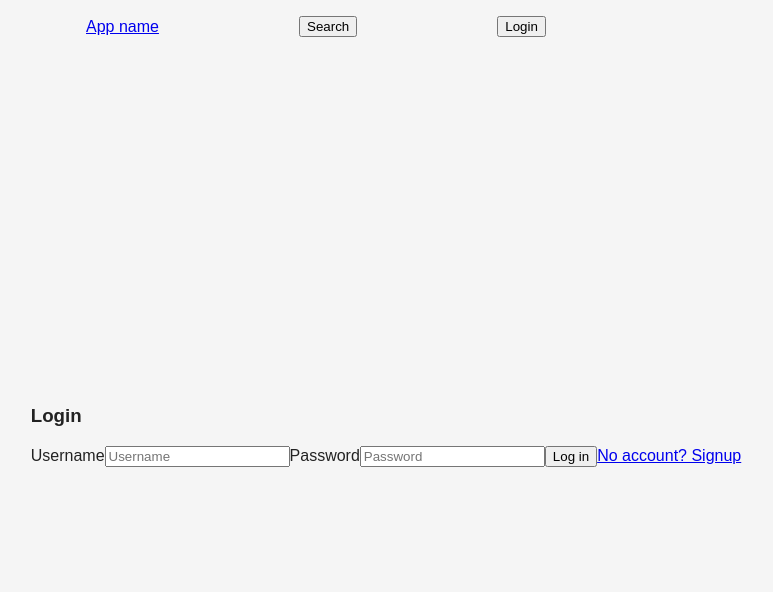
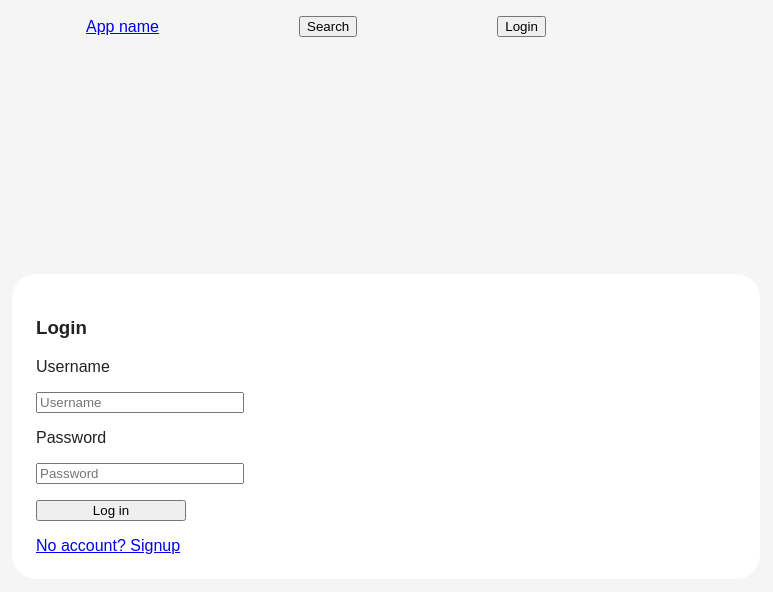
Before and after one commit to web-project-group11/app, a React app: page /login in a window 1280 px wide. Shown: the top 592 px of the page, without its empty margins (254-1027 px from the left). Built offline with nearby package versions, Linux system fonts and the light colour scheme; no server answers; the HTML template or start-up script is replaced by a standard one.

Commit message:
Copied sign up page css to login page

```diff
--- a/src/components/Login/Login.css
+++ b/src/components/Login/Login.css
@@ -0,0 +1,17 @@
+.login-container {
+    width: 100%;
+    max-width: 700px;
+
+    display: flex;
+    flex-direction: column;
+
+    background-color: white;
+    border-radius: 1.5rem;
+    padding: 1.5rem;
+}
+
+.login-container form {
+    display: flex;
+    flex-direction: column;
+    gap: 1rem;
+}
--- a/src/components/Login/Login.jsx
+++ b/src/components/Login/Login.jsx
@@ -1,5 +1,7 @@
 import { useNavigate, Link } from "react-router-dom"
 import { useUser } from "../../context/useUser.jsx"
+
+import './Login.css'
 
 function Login() {
     const navigate = useNavigate()
@@ -24,7 +26,7 @@ function Login() {
 
 
     return(
-        <div>
+        <div className="login-container">
             <h3>Login</h3>
 
             <form onSubmit={ handleSubmit }>
--- a/src/components/SignUp/SignUp.css
+++ b/src/components/SignUp/SignUp.css
@@ -6,11 +6,11 @@
     flex-direction: column;
 
     background-color: white;
-    border-radius: 30px;
-    padding: 30px;
+    border-radius: 1.5rem;
+    padding: 1.5rem;
 }
 
-.form {
+.signup-container form {
     display: flex;
     flex-direction: column;
     gap: 1rem;
--- a/src/components/SignUp/SignUp.jsx
+++ b/src/components/SignUp/SignUp.jsx
@@ -50,7 +50,7 @@ function SignUp() {
         <div className="signup-container">
             <h3>Sign up</h3>
 
-            <form className="form" onSubmit={handleSubmit}>
+            <form onSubmit={handleSubmit}>
                 <label>Username</label>
                 <input
                     placeholder='Username'
```
